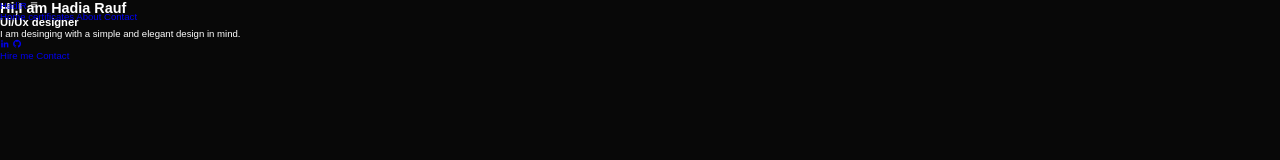
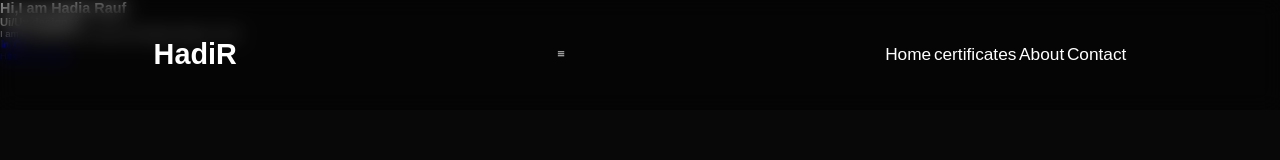
Before and after one commit to hado-r/My-Portfolio, a website: page index.html in a window 1280 px wide. Drawn offline with nearby package versions, Linux system fonts and the light colour scheme.

Commit message:
Update style.css

```diff
--- a/style.css
+++ b/style.css
@@ -25,3 +25,29 @@
   .header {
     position: fixed;
     top:0;
+    left: 0%;
+  width: 100%;
+  padding: 4rem 12% 4rem;
+  background: rgba(0, 0, 0, 0.3);
+  backdrop-filter: blur(10px);
+  display: flex;
+  justify-content: space-between;
+  align-items: center;
+  z-index: 5;
+}
+.logo{
+  font-size: 3rem;
+  color: var(--text-color);
+  font-weight: 800;
+  cursor: pointer;
+  transition: 0,3s ease;
+}
+.logo.hover{
+  transform: scale(1.1);
+}
+logo span{
+  text-shadow: 0 0 25px var(--main-color);
+}
+.navbar a{
+  font-size: 1.8rem;
+  color: var(--text-color);
```
